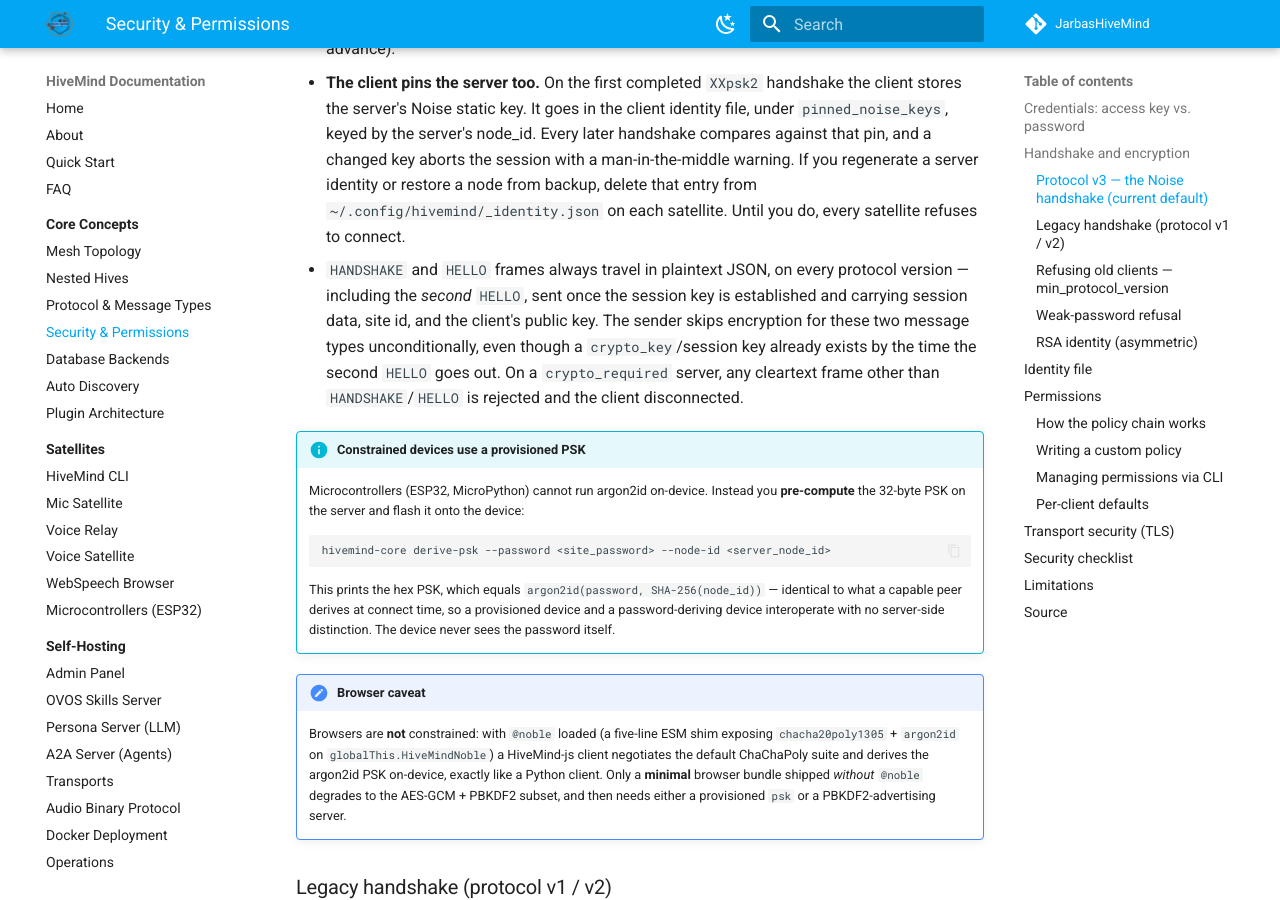
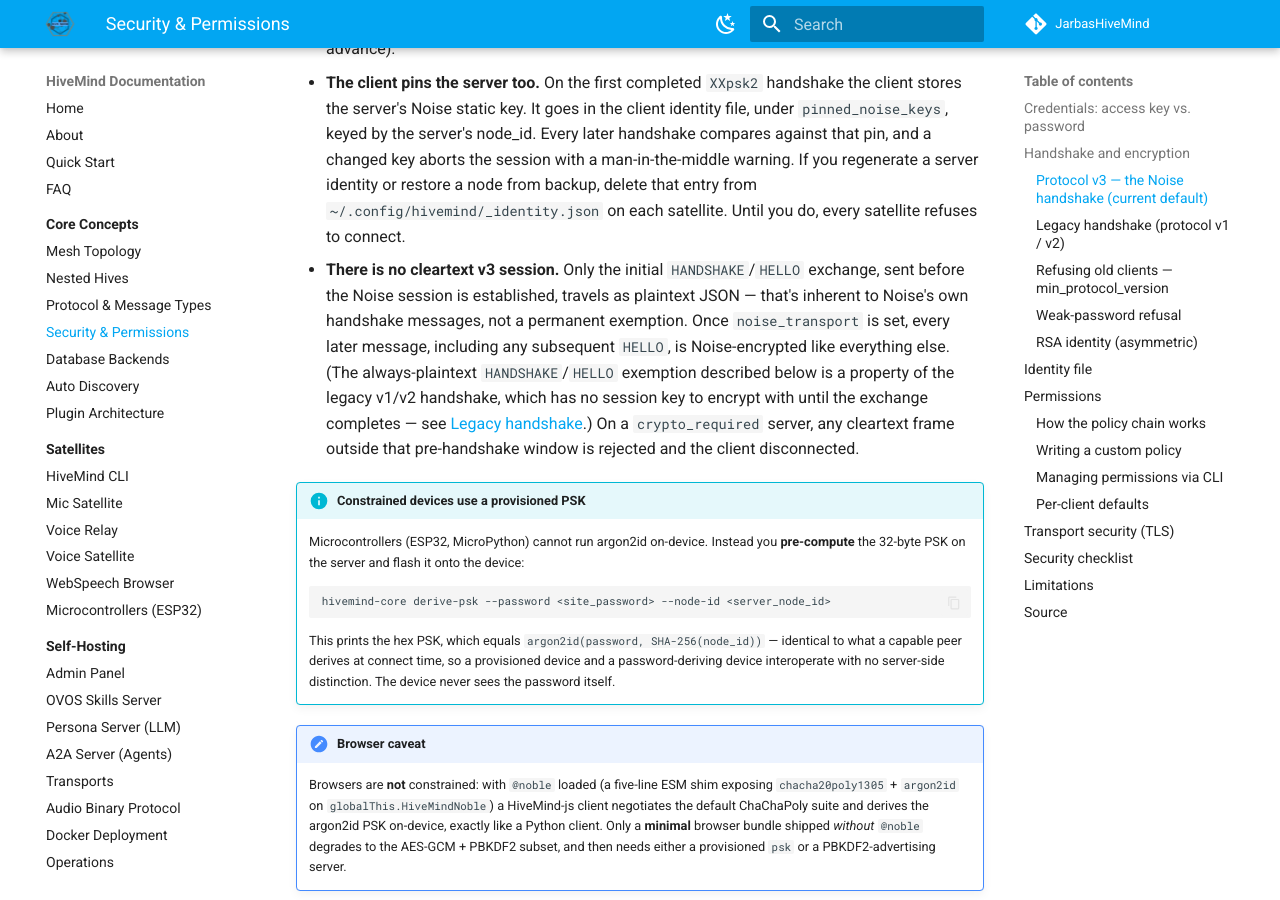
Before and after one commit to JarbasHiveMind/HiveMind-community-docs, an MkDocs documentation site: the page built from docs/concepts/security.md, in a window 1280 px wide and 900 px high, scrolled down 2378 px. Built offline with MkDocs 1.6.1 and Material for MkDocs 9.7.7, drawn with Linux system fonts in a browser that asks for light colours.

Commit message:
docs: fix overgeneralized plaintext HANDSHAKE/HELLO claim, no cleartext exists once a v3 Noise session is established

```diff
--- a/docs/concepts/security.md
+++ b/docs/concepts/security.md
@@ -60,13 +60,15 @@ v3-capable client (Noise primitive available, password configured) actually nego
 - **PSK derivation:** the shared secret mixed into the handshake is `PSK = argon2id(password, salt = SHA-256(node_id))`. Salting with the server's `node_id` makes the PSK server-specific, so the same password on two servers yields two different PSKs. A full browser client derives this **in-browser** with `@noble/hashes` argon2id (same parameters as the server), so a password alone is enough — no provisioning and no server-side KDF change. A pre-provisioned 32-byte `psk` remains an option, and PBKDF2 remains an explicit fallback when a server advertises it.
 - **Pinned-key case:** once a client's static key has been pinned by a prior `XXpsk2` handshake, both ends may use `Noise_KKpsk0_25519_ChaChaPoly_SHA256` (both static keys known in advance).
 - **The client pins the server too.** On the first completed `XXpsk2` handshake the client stores the server's Noise static key. It goes in the client identity file, under `pinned_noise_keys`, keyed by the server's node_id. Every later handshake compares against that pin, and a changed key aborts the session with a man-in-the-middle warning. If you regenerate a server identity or restore a node from backup, delete that entry from `~/.config/hivemind/_identity.json` on each satellite. Until you do, every satellite refuses to connect.
-- `HANDSHAKE` and `HELLO` frames always travel in plaintext JSON, on every protocol
-  version — including the *second* `HELLO`, sent once the session key is established and
-  carrying session data, site id, and the client's public key. The sender skips encryption
-  for these two message types unconditionally, even though a `crypto_key`/session key
-  already exists by the time the second `HELLO` goes out. On a `crypto_required` server,
-  any cleartext frame other than `HANDSHAKE`/`HELLO` is rejected and the client
-  disconnected.
+- **There is no cleartext v3 session.** Only the initial `HANDSHAKE`/`HELLO` exchange, sent
+  before the Noise session is established, travels as plaintext JSON — that's inherent to
+  Noise's own handshake messages, not a permanent exemption. Once `noise_transport` is set,
+  every later message, including any subsequent `HELLO`, is Noise-encrypted like everything
+  else. (The always-plaintext `HANDSHAKE`/`HELLO` exemption described below is a property of
+  the legacy v1/v2 handshake, which has no session key to encrypt with until the exchange
+  completes — see [Legacy handshake](#legacy-handshake-protocol-v1--v2).) On a
+  `crypto_required` server, any cleartext frame outside that pre-handshake window is rejected
+  and the client disconnected.
 
 !!! info "Constrained devices use a provisioned PSK"
     Microcontrollers (ESP32, MicroPython) cannot run argon2id on-device. Instead you **pre-compute** the 32-byte PSK on the server and flash it onto the device:
```
